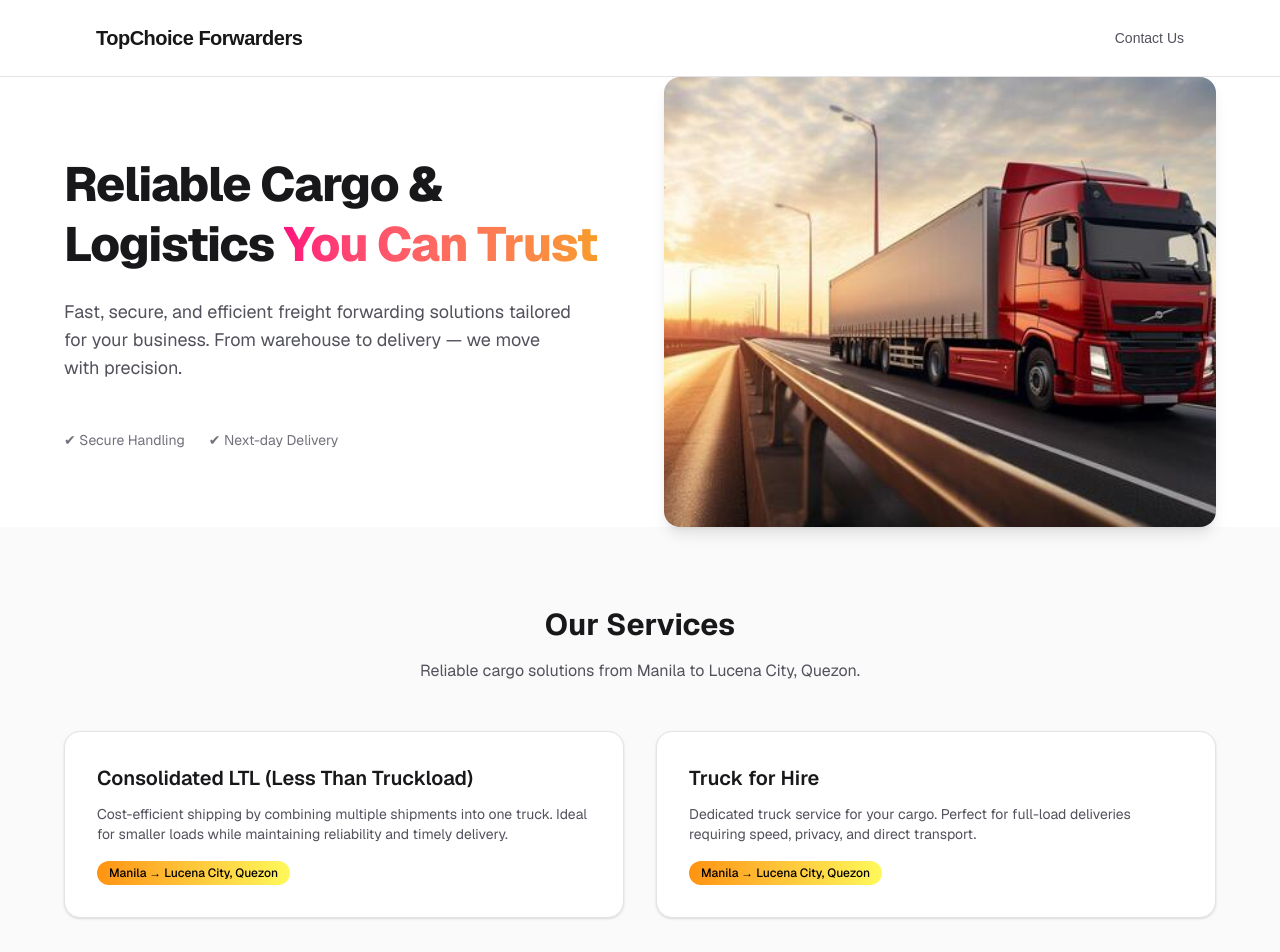
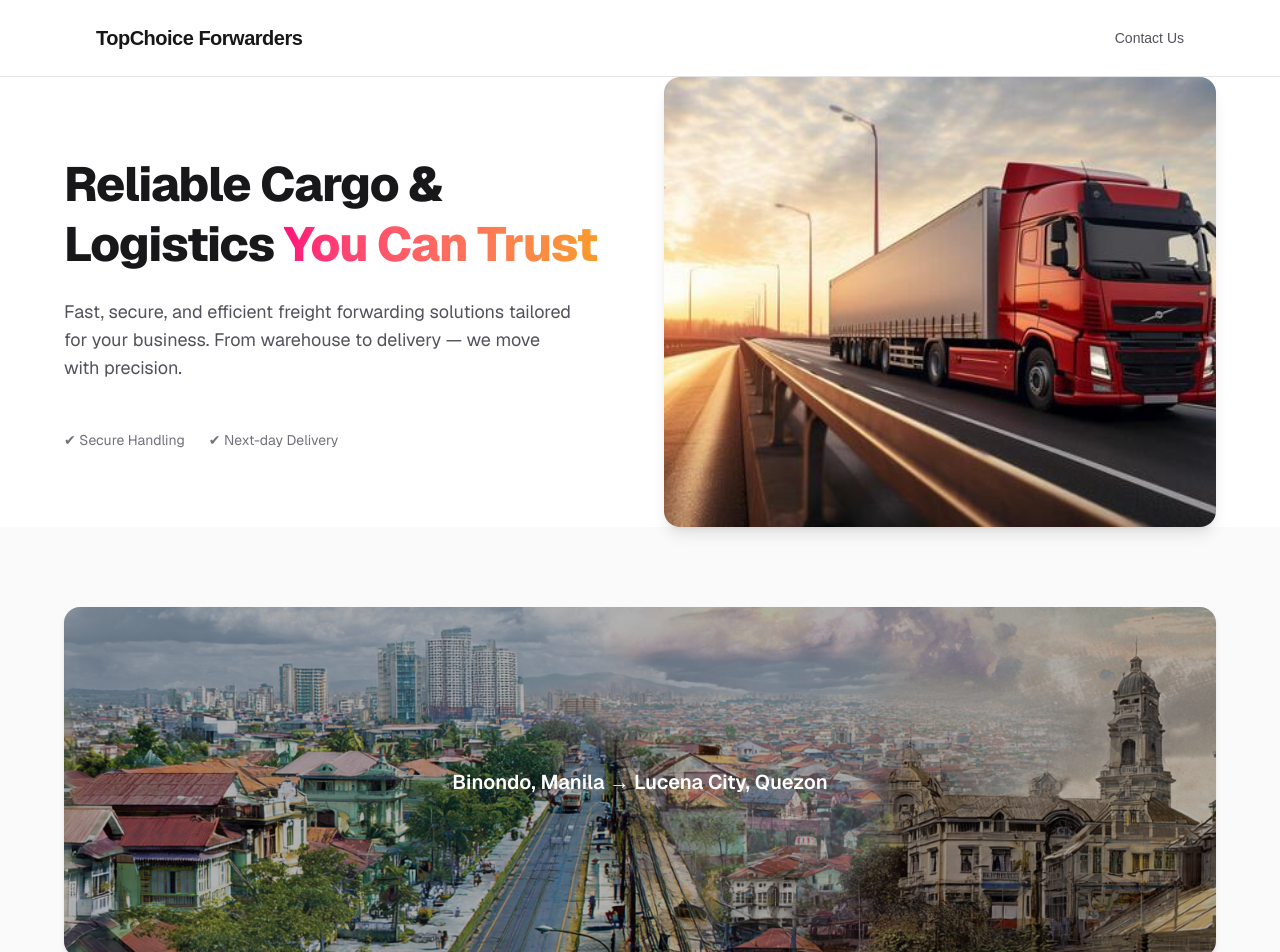
Before and after one commit to Dev-bryz/topchoice, a Next.js app: page / in a window 1280 px wide. Shown: the top 952 px of the page. Built offline with nearby package versions, Linux system fonts and the light colour scheme.

Commit message:
added image

```diff
--- a/app/page.tsx
+++ b/app/page.tsx
@@ -56,6 +56,23 @@ export default function Home() {
       <section className="py-20 px-6 bg-zinc-50 dark:bg-zinc-900">
   <div className="max-w-6xl mx-auto text-center">
 
+    {/* IMAGE */}
+    <div className="relative w-full h-[250px] sm:h-[350px] mb-12">
+      <Image
+        src="/binondo.jpeg" // add your image in /public
+        alt="Binondo Manila to Lucena City Route"
+        fill
+        className="object-cover rounded-2xl shadow-md"
+        priority
+      />
+      {/* overlay */}
+      <div className="absolute inset-0 bg-black/30 rounded-2xl flex items-center justify-center">
+        <p className="text-white font-semibold text-lg sm:text-xl">
+          Binondo, Manila → Lucena City, Quezon
+        </p>
+      </div>
+    </div>
+
     <h2 className="text-3xl font-bold mb-4">
       Our Services
     </h2>
@@ -87,7 +104,6 @@ export default function Home() {
             {service.desc}
           </p>
 
-          {/* route badge */}
           <div className="text-xs font-medium inline-block px-3 py-1 rounded-full bg-gradient-to-r from-[#ff930f] to-[#fff95b] text-black">
             Manila → Lucena City, Quezon
           </div>
```
Also changed, not shown: public/binondo.jpeg (added).
